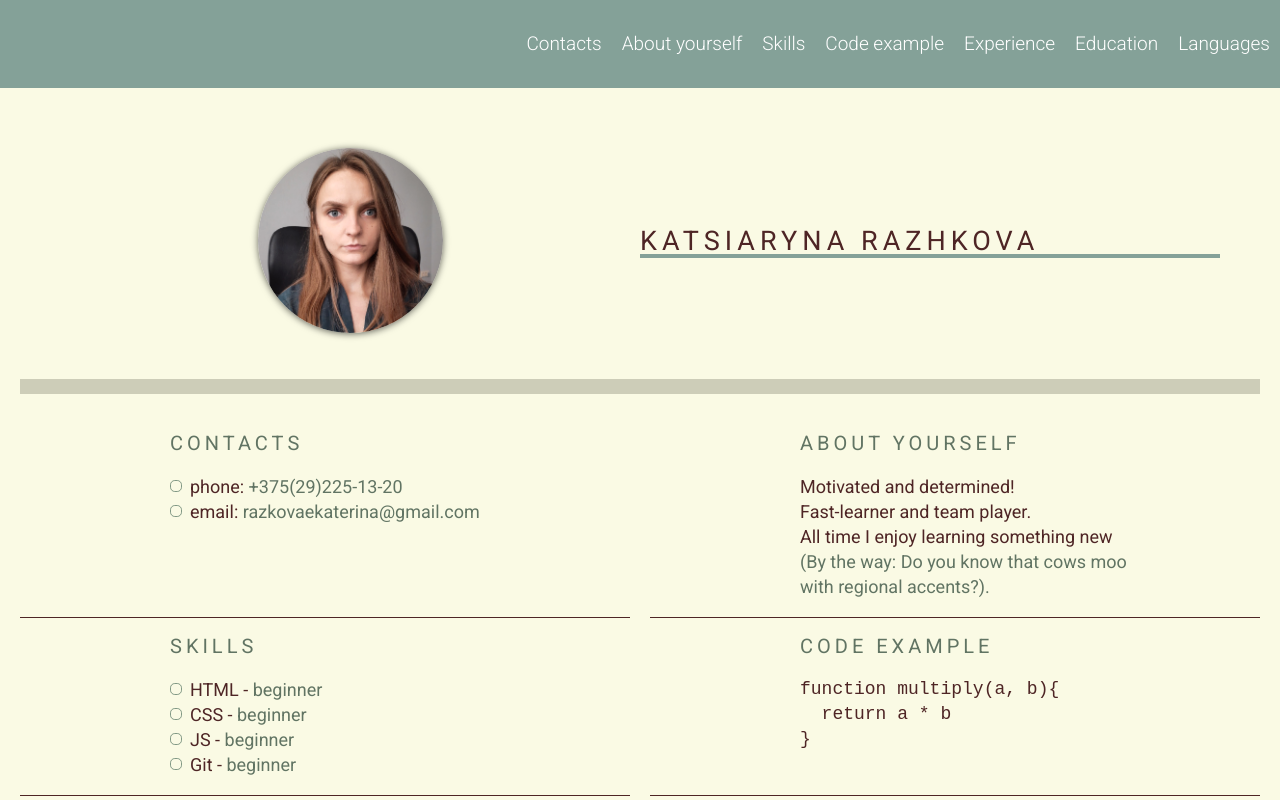
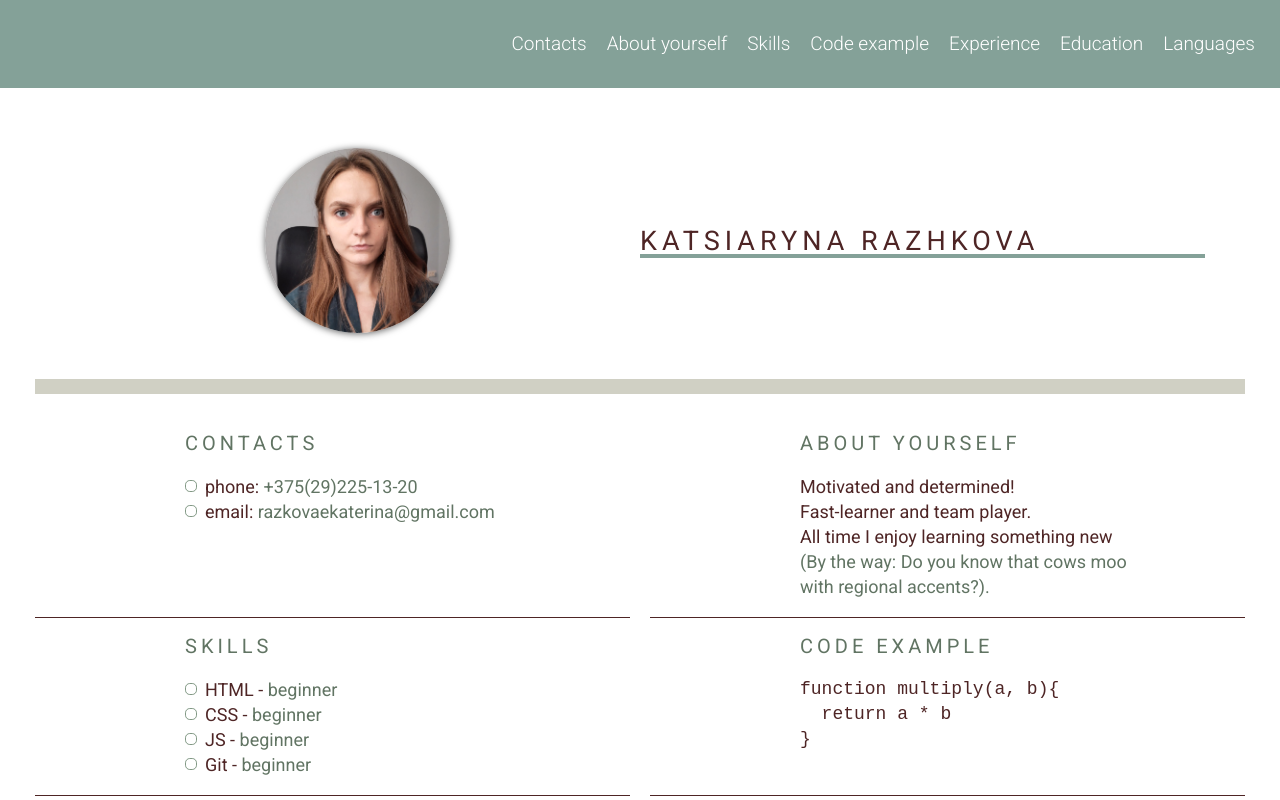
Before and after one commit to kate-rzk/rsschool-cv, a website: page index.html in a window 1280 px wide. Shown: the top 800 px of the page. Drawn offline with Linux system fonts and the light colour scheme.

Commit message:
feat: add wrapper

```diff
--- a/index.html
+++ b/index.html
@@ -16,7 +16,8 @@
 </head>
 
 <body>
-  <header class="header">
+    <header class="header">
+    <div class="wrapper">
     <nav class="nav">
       <ul class="nav-list">
         <li class="nav-item"><a href="#contacts" class="nav-link">Contacts</a></li>
@@ -28,9 +29,10 @@
         <li class="nav-item"><a href="#languages" class="nav-link">Languages</a></li>
       </ul>
     </nav>
+    </div>
     <div class="container"> </div>
   </header>
-  <main class="main main-container">
+  <main class="main main-container wrapper">
     <section class="section-profile" id="profile">
       <div class="section-profile-logo"><img class="section-logo" src="assets/img/cv.jpg" width="185" height="185" alt="cv photo"></div>
       <div class="section-profile-title">
@@ -95,7 +97,7 @@ function multiply(a, b){
     <div class="container"> </div>
   </main>
   <footer class="footer">
-    <div class="container-footer">
+    <div class="container-footer wrapper">
       <div class="container-rzk">
       <p> <strong>© 2022</strong>
       <a class="footer-link" href="https://github.com/kate-rzk">kate-rzk</a></p>
--- a/style.css
+++ b/style.css
@@ -1,7 +1,7 @@
 body {
   font-family: "Roboto", sans-serif;
   min-height: 100vh;
-  margin: 0;
+  margin: 0 auto;
   padding: 0;
   display: flex;
   flex-direction: column;
@@ -59,7 +59,7 @@ html {
 .main-container {
   display: flex;
   flex-wrap: wrap;
-  background-color: #f5f4c77a;
+  /* background-color: #f5f4c77a; */
 }
 
 .section {
@@ -181,7 +181,6 @@ span {
   justify-content: space-between;
 }
 
-
 .container-footer div {
   width: 150px;
   padding-top: 10px;
@@ -190,3 +189,8 @@ span {
 .container-rzk {
   color: #000000;
 }
+
+.wrapper {
+  max-width: 1250px;
+  margin: 0 auto;
+}
```
